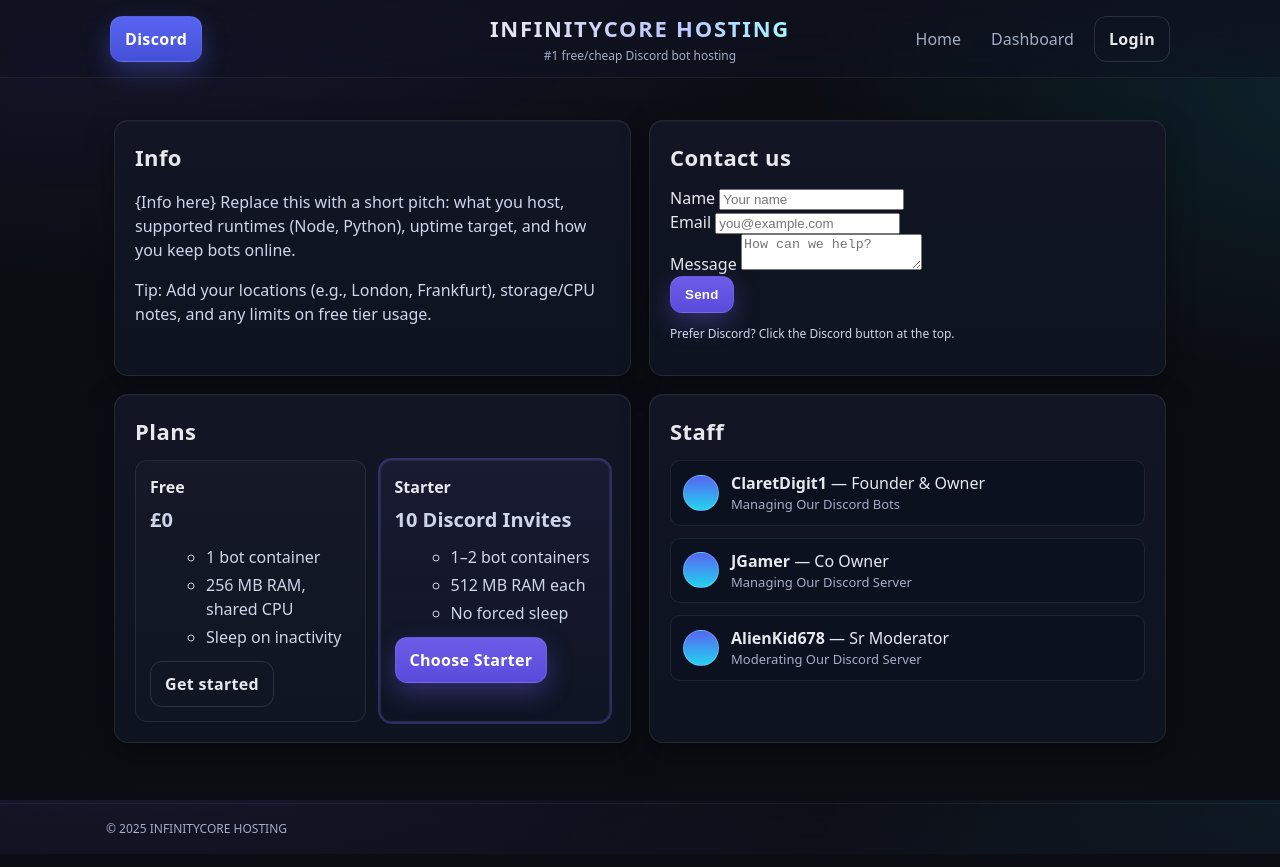
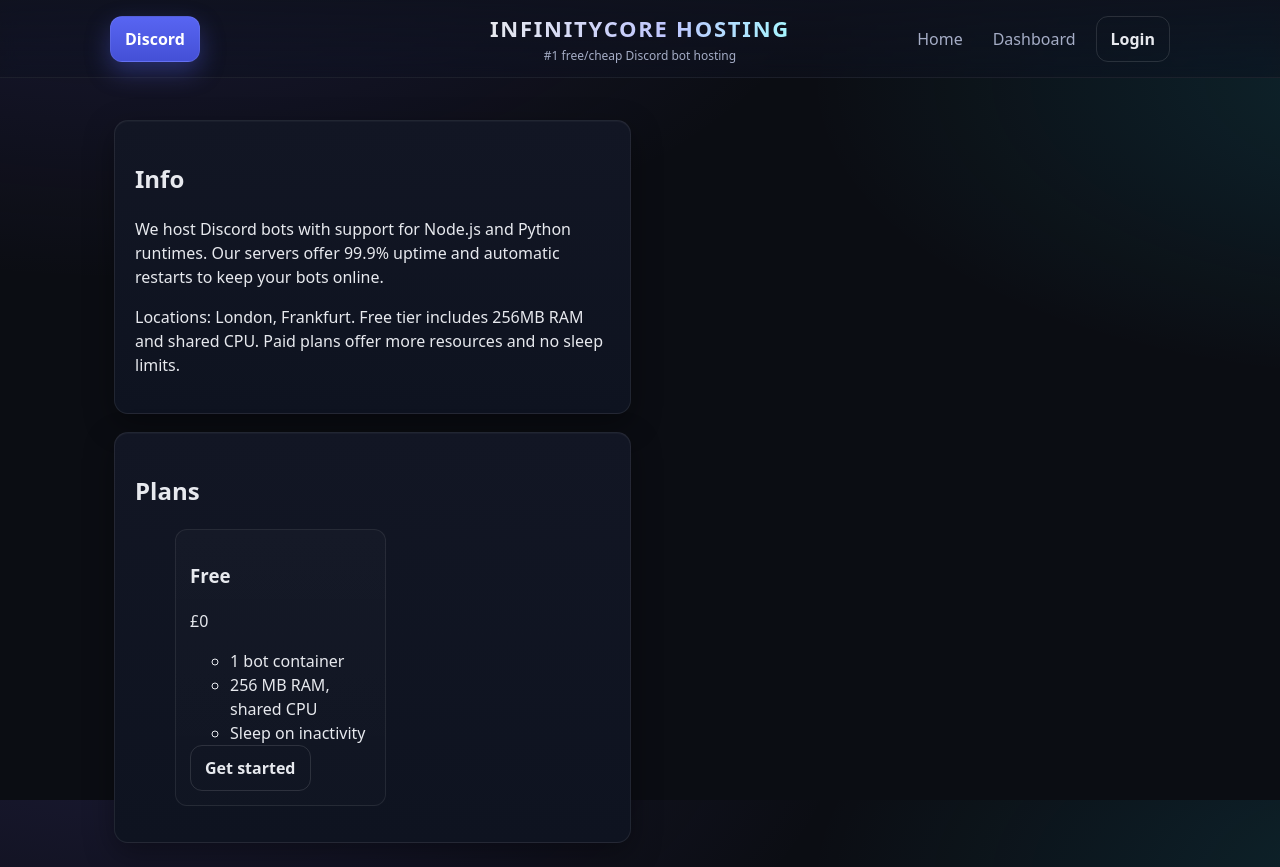
Before and after one commit to CD1-Official/InfinityCoreHostingSite, a plain HTML site: page index.html in a window 1280 px wide. Drawn offline with Linux system fonts and the light colour scheme.

Commit message:
Update index.html

```diff
--- a/index.html
+++ b/index.html
@@ -7,221 +7,173 @@
   <meta name="description" content="INFINITYCORE HOSTING — #1 free/cheap Discord bot hosting. Simple plans, quick support, and a friendly team." />
   <meta name="theme-color" content="#6c5ce7" />
   <style>
-    :root{
-      --bg:#0b0d13;
-      --panel:#121624;
-      --panel-2:#0e1320;
-      --text:#e7e9ee;
-      --muted:#a5adc6;
-      --accent:#6c5ce7;
-      --accent-2:#22d3ee;
-      --ok:#10b981;
-      --warn:#f59e0b;
-      --danger:#ef4444;
-      --ring:rgba(108,92,231,.5);
-      --radius:14px;
-      --shadow: 0 10px 30px rgba(0,0,0,.35), inset 0 1px 0 rgba(255,255,255,.03);
+    :root {
+      --bg: #0b0d13;
+      --panel: #121624;
+      --panel-2: #0e1320;
+      --text: #e7e9ee;
+      --muted: #a5adc6;
+      --accent: #6c5ce7;
+      --accent-2: #22d3ee;
+      --radius: 14px;
+      --shadow: 0 10px 30px rgba(0, 0, 0, .35), inset 0 1px 0 rgba(255, 255, 255, .03);
     }
-    *{box-sizing:border-box}
-    html,body{height:100%}
-    body{
-      margin:0;
-      font:16px/1.5 system-ui,-apple-system,Segoe UI,Roboto,Ubuntu,Cantarell,Noto Sans,sans-serif;
-      color:var(--text);
+    * { box-sizing: border-box }
+    html, body { height: 100% }
+    body {
+      margin: 0;
+      font: 16px/1.5 system-ui, sans-serif;
+      color: var(--text);
       background:
         radial-gradient(1200px 600px at 10% -10%, rgba(108,92,231,.15), transparent 60%),
         radial-gradient(1000px 500px at 110% 10%, rgba(34,211,238,.12), transparent 60%),
         var(--bg);
     }
-    a{color:inherit;text-decoration:none}
-    .container{max-width:1100px; margin:0 auto; padding: clamp(16px, 2vw, 24px);}
-    .sr-only{position:absolute;width:1px;height:1px;padding:0;margin:-1px;overflow:hidden;clip:rect(0,0,0,0);white-space:nowrap;border:0}
+    a { color: inherit; text-decoration: none }
+    .container { max-width: 1100px; margin: 0 auto; padding: clamp(16px, 2vw, 24px); }
 
-    /* Top bar */
-    .topbar{
-      position:sticky; top:0; z-index:50;
-      backdrop-filter:saturate(140%) blur(8px);
-      background:linear-gradient(180deg, rgba(15,18,30,.85), rgba(15,18,30,.55));
-      border-bottom:1px solid rgba(255,255,255,.06);
+    .topbar {
+      position: sticky; top: 0; z-index: 50;
+      backdrop-filter: saturate(140%) blur(8px);
+      background: linear-gradient(180deg, rgba(15,18,30,.85), rgba(15,18,30,.55));
+      border-bottom: 1px solid rgba(255,255,255,.06);
     }
-    .topbar-inner{
-      display:grid; align-items:center; gap:12px;
+    .topbar-inner {
+      display: grid; align-items: center; gap: 12px;
       grid-template-columns: 1fr auto 1fr;
-      padding:12px clamp(12px, 2vw, 20px);
+      padding: 12px clamp(12px, 2vw, 20px);
     }
-    .left-nav, .right-nav{display:flex; align-items:center; gap:10px}
-    .left-nav{justify-self:start}
-    .right-nav{justify-self:end}
-    .brand{
-      text-align:center; justify-self:center;
+    .left-nav, .right-nav { display: flex; align-items: center; gap: 10px }
+    .left-nav { justify-self: start }
+    .right-nav { justify-self: end }
+    .brand {
+      text-align: center; justify-self: center;
     }
-    .brand h1{
+    .brand h1 {
       font-size: clamp(18px, 2vw, 22px);
-      letter-spacing:.08em; margin:0; font-weight:800;
-      background:linear-gradient(90deg, #e7e9ee, #bfc6ff 60%, #a6f6ff);
-      -webkit-background-clip:text; background-clip:text; color:transparent;
-      text-transform:uppercase;
+      letter-spacing: .08em; margin: 0; font-weight: 800;
+      background: linear-gradient(90deg, #e7e9ee, #bfc6ff 60%, #a6f6ff);
+      -webkit-background-clip: text; background-clip: text; color: transparent;
+      text-transform: uppercase;
     }
-    .tagline{margin:2px 0 0; font-size:12px; color:var(--muted)}
+    .tagline { margin: 2px 0 0; font-size: 12px; color: var(--muted) }
 
-    .link{padding:8px 10px; border-radius:10px; color:var(--muted)}
-    .link:hover{color:var(--text)}
+    .link { padding: 8px 10px; border-radius: 10px; color: var(--muted) }
+    .link:hover { color: var(--text) }
 
-    .btn{
-      display:inline-flex; align-items:center; justify-content:center; gap:8px;
-      padding:10px 14px; border-radius:12px; font-weight:700; letter-spacing:.02em;
-      background:linear-gradient(180deg, var(--accent), #5a4bdc); color:white;
+    .btn {
+      display: inline-flex; align-items: center; justify-content: center; gap: 8px;
+      padding: 10px 14px; border-radius: 12px; font-weight: 700;
+      background: linear-gradient(180deg, var(--accent), #5a4bdc); color: white;
       box-shadow: 0 10px 24px rgba(108,92,231,.35);
-      border:1px solid rgba(255,255,255,.08);
-      transition: transform .05s ease, box-shadow .2s ease, background .2s ease;
+      border: 1px solid rgba(255,255,255,.08);
     }
-    .btn:hover{transform:translateY(-1px); box-shadow: 0 16px 32px rgba(108,92,231,.45)}
-    .btn:active{transform:translateY(0)}
-    .btn.outline{
-      background:transparent; color:var(--text);
-      border:1px solid rgba(255,255,255,.12);
-      box-shadow:none;
+    .btn.outline {
+      background: transparent; color: var(--text);
+      border: 1px solid rgba(255,255,255,.12);
+      box-shadow: none;
     }
-    .btn.outline:hover{border-color:rgba(255,255,255,.25); background:rgba(255,255,255,.03)}
-    .btn.discord{
-      background:linear-gradient(180deg, #5865F2, #4450d6);
-      box-shadow:0 10px 24px rgba(88,101,242,.35);
+    .btn.discord {
+      background: linear-gradient(180deg, #5865F2, #4450d6);
+      box-shadow: 0 10px 24px rgba(88,101,242,.35);
     }
 
-    /* Grid */
-    .grid{
-      display:grid; gap:18px; margin-top:18px; margin-bottom:36px;
+    .grid {
+      display: grid; gap: 18px; margin-top: 18px; margin-bottom: 36px;
       grid-template-areas:
         "info"
         "plans"
-        "contact"
         "staff";
     }
     @media(min-width:860px){
-      .grid{
+      .grid {
         grid-template-columns: 1fr 1fr;
         grid-template-areas:
-          "info contact"
+          "info staff"
           "plans staff";
       }
     }
 
-    /* Cards */
-    .card{
-      background:linear-gradient(180deg, var(--panel), var(--panel-2));
-      border:1px solid rgba(255,255,255,.08);
+    .card {
+      background: linear-gradient(180deg, var(--panel), var(--panel-2));
+      border: 1px solid rgba(255,255,255,.08);
       border-radius: var(--radius);
       box-shadow: var(--shadow);
-      padding:20px;
+      padding: 20px;
     }
-    .card h2{
-      margin:0 0 12px;
-      font-size: clamp(18px, 1.8vw, 22px);
-      font-weight:800;
-      letter-spacing:.02em;
-    }
-    .card p{color:#cfd5ea}
-    .info{grid-area: info}
-    .plans{grid-area: plans}
-    .contact{grid-area: contact}
-    .staff{grid-area: staff}
+    .info { grid-area: info }
+    .plans { grid-area: plans }
+    .staff { grid-area: staff }
 
-    /* Plans */
-    .plan-list{
-      display:grid; gap:14px; grid-template-columns:1fr; list-style:none; margin:0; padding:0;
+    .plan-list {
+      display: grid; gap: 14px; grid-template-columns: 1fr; list-style: none;
     }
     @media(min-width:540px){
-      .plan-list{grid-template-columns:1fr 1fr}
+      .plan-list { grid-template-columns: 1fr 1fr }
     }
-    .plan{
-      border:1px solid rgba(255,255,255,.08);
-      border-radius:12px; padding:14px;
-      background:linear-gradient(180deg, rgba(255,255,255,.02), rgba(255,255,255,.01));
+    .plan {
+      border: 1px solid rgba(255,255,255,.08);
+      border-radius: 12px; padding: 14px;
+      background: linear-gradient(180deg, rgba(255,255,255,.02), rgba(255,255,255,.01));
     }
-    .plan.highlight{
-      outline:2px solid rgba(108,92,231,.35);
-      background:linear-gradient(180deg, rgba(108,92,231,.08), rgba(108,92,231,.02));
+    .plan.highlight {
+      outline: 2px solid rgba(108,92,231,.35);
+      background: linear-gradient(180deg, rgba(108,92,231,.08), rgba(108,92,231,.02));
     }
-    .plan h3{margin:0 0 6px; font-size:16px}
-    .price{font-weight:800; font-size:20px; margin:0 0 10px}
-    .features{margin:0 0 12px 16px; color:#cfd5ea}
-    .features li{margin:4px 0}
 
-    /* Staff */
-    .staff-list{list-style:none; margin:0; padding:0; display:grid; gap:12px}
-    .staff-item{
-      display:flex; align-items:center; gap:12px;
-      padding:10px 12px; border-radius:10px; background:#0c1120; border:1px solid rgba(255,255,255,.08);
+    .staff-list {
+      list-style: none; display: grid; gap: 12px;
     }
-    .avatar{
-      width:36px; height:36px; border-radius:50%;
-      background:linear-gradient(180deg, #5865F2, #22d3ee);
-      display:inline-block; flex:0 0 36px;
-      border:1px solid rgba(255,255,255,.2);
+    .staff-item {
+      display: flex; align-items: center; gap: 12px;
+      padding: 10px 12px; border-radius: 10px;
+      background: #0c1120; border: 1px solid rgba(255,255,255,.08);
     }
-    .role{color:var(--muted); font-size:13px}
+    .avatar {
+      width: 36px; height: 36px; border-radius: 50%;
+      background: linear-gradient(180deg, #5865F2, #22d3ee);
+      border: 1px solid rgba(255,255,255,.2);
+    }
+    .role { color: var(--muted); font-size: 13px }
 
-    /* Footer */
-    footer{
-      color:var(--muted); border-top:1px solid rgba(255,255,255,.06);
-      background:linear-gradient(180deg, rgba(15,18,30,.35), rgba(15,18,30,.6));
+    footer {
+      color: var(--muted); border-top: 1px solid rgba(255,255,255,.06);
+      background: linear-gradient(180deg, rgba(15,18,30,.35), rgba(15,18,30,.6));
+      padding: 16px; text-align: center;
     }
-    footer .inner{display:flex; flex-wrap:wrap; align-items:center; justify-content:space-between; gap:12px; padding:16px}
-    .small{font-size:12px}
   </style>
 </head>
 <body>
   <header class="topbar">
-    <div class="topbar-inner container" role="navigation" aria-label="Primary">
+    <div class="topbar-inner container">
       <div class="left-nav">
-        <a class="btn discord" href="https://discord.gg/Rcfqga9Ufg" target="_blank" rel="noopener">Discord</a>
+        <a class="btn discord" href="https://discord.gg/Rcfqga9Ufg" target="_blank">Discord</a>
       </div>
       <div class="brand">
         <h1>INFINITYCORE HOSTING</h1>
         <p class="tagline">#1 free/cheap Discord bot hosting</p>
       </div>
-      <nav class="right-nav" aria-label="Links">
-        <a class="link" href="#home">Home</a>
-        <a class="link" href="#donate">Dashboard</a>
+      <nav class="right-nav">
+        <a class="link" href="index.html">Home</a>
+        <a class="link" href="dashboard.html">Dashboard</a>
         <a class="btn outline" href="#login">Login</a>
       </nav>
     </div>
   </header>
 
-  <main id="home" class="container grid">
-    <section class="card info" aria-labelledby="info-title">
-      <h2 id="info-title">Info</h2>
-      <p>{Info here} Replace this with a short pitch: what you host, supported runtimes (Node, Python), uptime target, and how you keep bots online.</p>
-      <p>Tip: Add your locations (e.g., London, Frankfurt), storage/CPU notes, and any limits on free tier usage.</p>
+  <main class="container grid">
+    <section class="card info">
+      <h2>Info</h2>
+      <p>We host Discord bots with support for Node.js and Python runtimes. Our servers offer 99.9% uptime and automatic restarts to keep your bots online.</p>
+      <p>Locations: London, Frankfurt. Free tier includes 256MB RAM and shared CPU. Paid plans offer more resources and no sleep limits.</p>
     </section>
 
-    <section class="card contact" aria-labelledby="contact-title" id="contact">
-      <h2 id="contact-title">Contact us</h2>
-      <form class="form" action="#" method="post">
-        <div class="field">
-          <label for="name">Name</label>
-          <input class="input" type="text" id="name" name="name" placeholder="Your name" required />
-        </div>
-        <div class="field">
-          <label for="email">Email</label>
-          <input class="input" type="email" id="email" name="email" placeholder="you@example.com" required />
-        </div>
-        <div class="field">
-          <label for="message">Message</label>
-          <textarea class="textarea" id="message" name="message" placeholder="How can we help?" required></textarea>
-        </div>
-        <button class="btn" type="submit">Send</button>
-        <p class="small">Prefer Discord? Click the Discord button at the top.</p>
-      </form>
-    </section>
-
-    <section class="card plans" aria-labelledby="plans-title" id="plans">
-      <h2 id="plans-title">Plans</h2>
-
+    <section class="card plans">
+      <h2>Plans</h2>
       <ul class="plan-list">
         <li class="plan">
           <h3>Free</h3>
-          <p class="price">£0 </p>
+          <p class="price">£0</p>
           <ul class="features">
             <li>1 bot container</li>
             <li>256 MB RAM, shared CPU</li>
@@ -229,57 +181,3 @@
           </ul>
           <a class="btn outline" href="#login">Get started</a>
         </li>
-
-        <li class="plan highlight">
-          <h3>Starter</h3>
-          <p class="price">10 Discord Invites</p>
-          <ul class="features">
-            <li>1–2 bot containers</li>
-            <li>512 MB RAM each</li>
-            <li>No forced sleep</li>
-          </ul>
-          <a class="btn" href="#login">Choose Starter</a>
-        </li>
-      </ul>
-    </section>
-
-    <section class="card staff" aria-labelledby="staff-title" id="staff">
-      <h2 id="staff-title">Staff</h2>
-      <ul class="staff-list">
-        <li class="staff-item">
-          <span class="avatar" aria-hidden="true"></span>
-          <div>
-            <div><strong>ClaretDigit1</strong> — Founder & Owner</div>
-            <div class="role">Managing Our Discord Bots</div>
-          </div>
-        </li>
-        <li class="staff-item">
-          <span class="avatar" aria-hidden="true"></span>
-          <div>
-            <div><strong>JGamer</strong> — Co Owner</div>
-            <div class="role">Managing Our Discord Server</div>
-          </div>
-        </li>
-        <li class="staff-item">
-          <span class="avatar" aria-hidden="true"></span>
-          <div>
-            <div><strong>AlienKid678</strong> — Sr Moderator</div>
-            <div class="role">Moderating Our Discord Server</div>
-          </div>
-        </li>
-      </ul>
-    </section>
-  </main>
-
-  <footer>
-    <div class="container inner">
-      <div class="small">© <span id="year"></span> INFINITYCORE HOSTING</div>
-    </div>
-  </footer>
-
-  <script>
-    document.getElementById('year').textContent = new Date().getFullYear();
-    // Placeholder: hook your login / donate actions here when ready.
-  </script>
-</body>
-</html>
```
